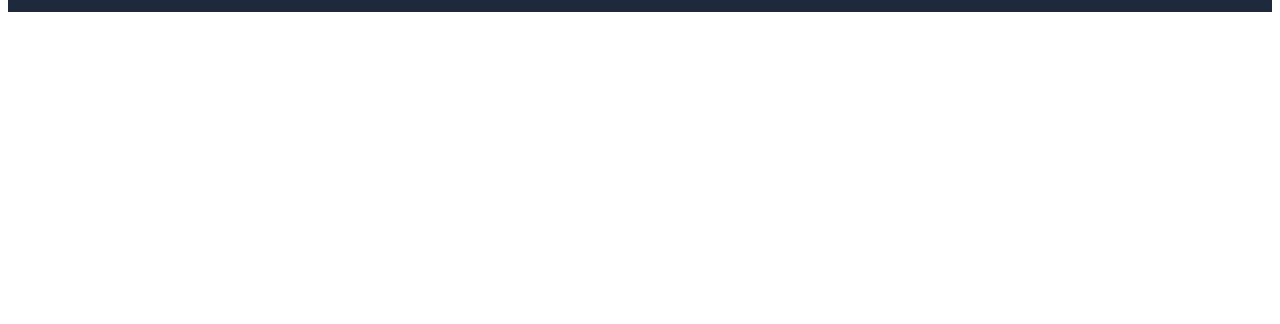
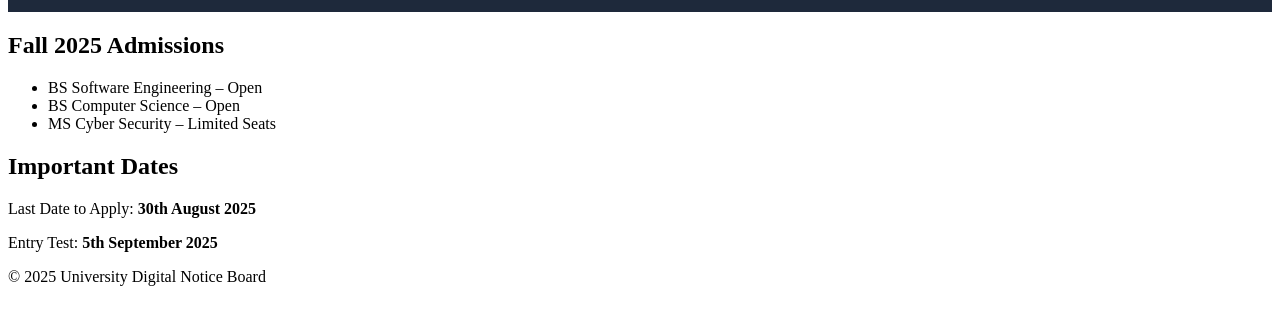
Before and after one commit to UCP-DevOps-Team/uni-notice-board, a website: page src/admissions.html in a window 1280 px wide. Shown: the part 54-378 px from the top of the page. Drawn offline with Linux system fonts and the light colour scheme.

Commit message:
Add admissions page with admission updates

```diff
--- a/src/admissions.html
+++ b/src/admissions.html
@@ -38,8 +38,27 @@
         </header>
 
         <main class="container">
-            <!-- Page-specific content goes here -->
+            <section>
+                <h2>Fall 2025 Admissions</h2>
+                <ul>
+                    <li>BS Software Engineering – Open</li>
+                    <li>BS Computer Science – Open</li>
+                    <li>MS Cyber Security – Limited Seats</li>
+                </ul>
+            </section>
+
+            <section>
+                <h2>Important Dates</h2>
+                <p>Last Date to Apply: <strong>30th August 2025</strong></p>
+                <p>Entry Test: <strong>5th September 2025</strong></p>
+            </section>
         </main>
+
+        <footer>
+            <div class="footer-content">
+                <p>&copy; 2025 University Digital Notice Board</p>
+            </div>
+        </footer>
 
         <script>
             (function () {
```
